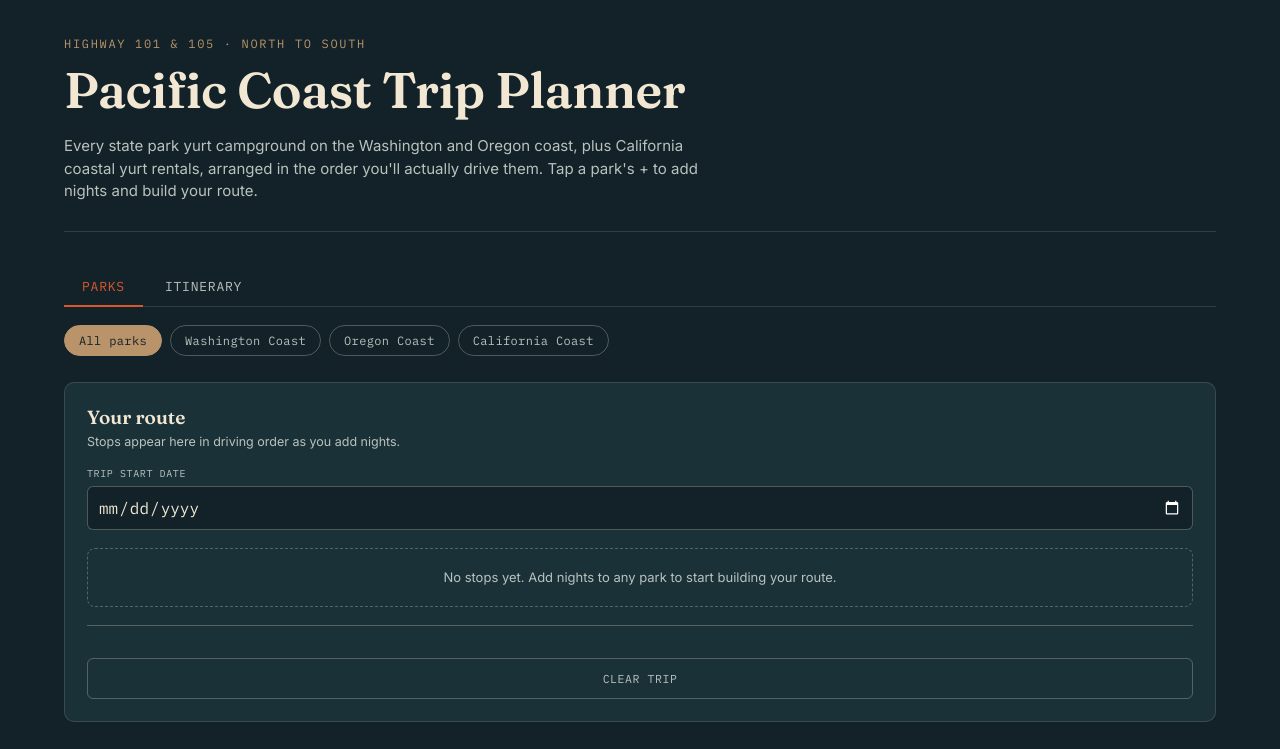
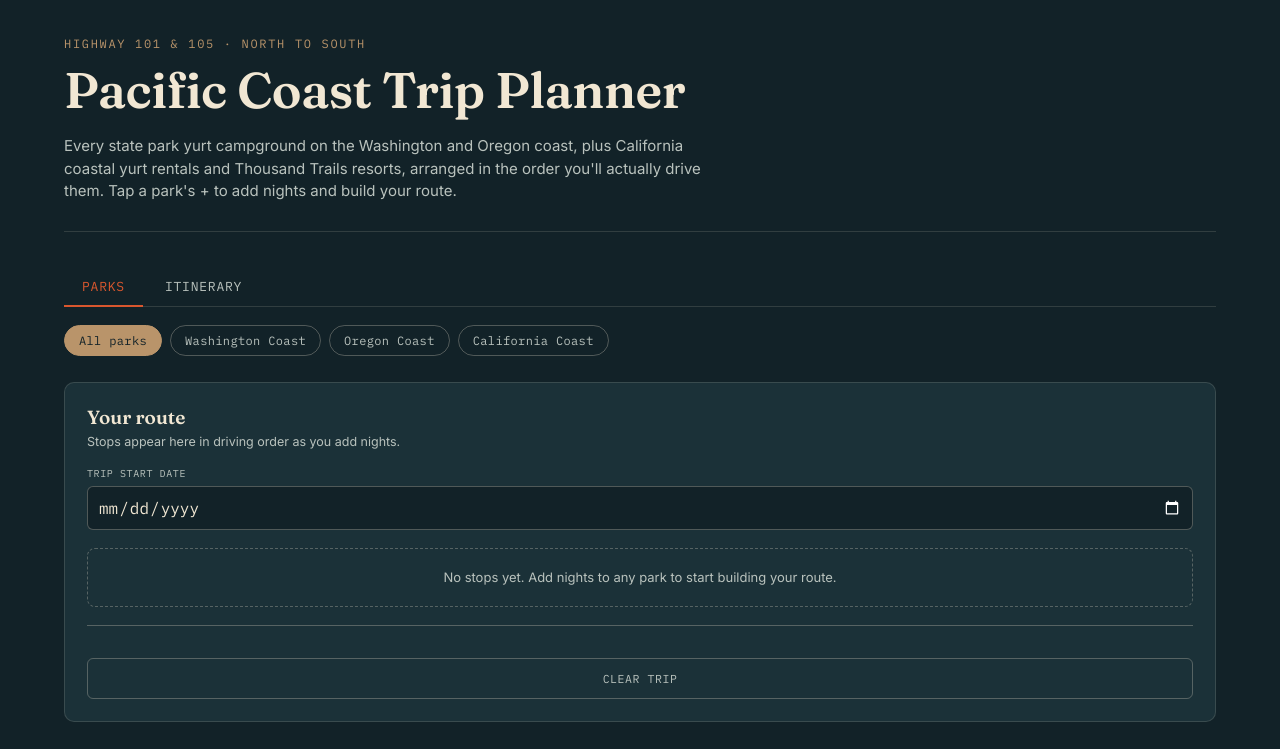
Before and after one commit to chetmcknight/Coast-Planner, a website: page Coast-Planner.html in a window 1280 px wide. Shown: the top 749 px of the page. Drawn offline with Linux system fonts and the light colour scheme.

Commit message:
Add 11 Thousand Trails campgrounds along the Pacific Coast

```diff
--- a/Coast-Planner.html
+++ b/Coast-Planner.html
@@ -779,7 +779,7 @@
   <header class="hero">
     <div class="eyebrow">Highway 101 &amp; 105 &middot; North to South</div>
     <h1>Pacific Coast Trip Planner</h1>
-    <div class="sub">Every state park yurt campground on the Washington and Oregon coast, plus California coastal yurt rentals, arranged in the order you'll actually drive them. Tap a park's + to add nights and build your route.</div>
+    <div class="sub">Every state park yurt campground on the Washington and Oregon coast, plus California coastal yurt rentals and Thousand Trails resorts, arranged in the order you'll actually drive them. Tap a park's + to add nights and build your route.</div>
   </header>
 
   <div class="tabs">
@@ -844,6 +844,19 @@ const PARKS = [
   {id:'marina-dunes', name:'Marina Dunes RV Park', town:'Marina, CA', region:'California', yurts:'Yurts, cottages, RV sites', blurb:'Yurts and cottages set among the sand dunes just off Highway 1, a short walk from the beach and minutes from Monterey and Cannery Row.', tags:['Private','Near Monterey','Dunes'], url:'https://www.marinadunesrv.com/'},
   {id:'treebones', name:'Treebones Resort', town:'Big Sur, CA', region:'California', yurts:'16 cliffside yurts', blurb:'The original Big Sur yurt resort — 16 yurts on private redwood decks perched above the Pacific on Highway 1. Adults-only, off-grid, unforgettable.', tags:['Private','Big Sur','Ocean views'], url:'https://www.treebonesresort.com/'},
   {id:'el-capitan-canyon', name:'El Capitan Canyon', town:'Santa Barbara, CA', region:'California', yurts:'Yurts, cabins, safari tents', blurb:'A luxury camping resort 30 minutes north of Santa Barbara on the Gaviota Coast, with yurts nestled in a canyon a short walk from the beach.', tags:['Private','Santa Barbara','Glamping'], url:'https://elcapitancanyon.com/'},
+
+  /* --- Thousand Trails --- */
+  {id:'tt-oceana', name:'Thousand Trails Oceana', town:'Ocean City, WA', region:'Washington', yurts:'RV & tent sites', blurb:'An oceanfront RV resort on the Washington coast near Ocean Shores, with miles of sandy beach, razor clamming, and world-class sunsets.', tags:['Thousand Trails','Beach access','Clamming'], url:'https://www2.thousandtrails.com/washington/oceana-rv-camping-resort'},
+  {id:'tt-long-beach', name:'Thousand Trails Long Beach', town:'Seaview, WA', region:'Washington', yurts:'RV & tent sites', blurb:'A year-round RV campground 1,200 feet from the Pacific on the Long Beach Peninsula, with full hookups and dog-friendly beach access.', tags:['Thousand Trails','Dog-friendly','Full hookups'], url:'https://www2.thousandtrails.com/washington/long-beach-rv-camping-resort'},
+  {id:'tt-seaside', name:'Thousand Trails Seaside', town:'Seaside, OR', region:'Oregon', yurts:'RV & tent sites', blurb:'An Oregon coast RV campground near historic Seaside, with indoor pool, tennis, and easy access to hiking, whale watching, and Lewis & Clark sites.', tags:['Thousand Trails','Indoor pool','Historic area'], url:'https://thousandtrails.com/oregon/seaside-rv-resort'},
+  {id:'tt-pacific-city', name:'Thousand Trails Pacific City', town:'Cloverdale, OR', region:'Oregon', yurts:'RV & tent sites', blurb:'An oceanfront RV campground on the central Oregon coast near Pacific City, with nature trails, fishing, clamming, and whale watching.', tags:['Thousand Trails','Ocean views','Hiking'], url:'https://thousandtrails.com/oregon/pacific-city-rv-camping-resort'},
+  {id:'tt-whalers-rest', name:'Thousand Trails Whalers Rest', town:'South Beach, OR', region:'Oregon', yurts:'RV & tent sites', blurb:'A beachfront RV resort just 150 yards from the Pacific near Newport, with indoor pool, mini golf, and close to the Oregon Coast Aquarium.', tags:['Thousand Trails','Indoor pool','Near aquarium'], url:'https://thousandtrails.com/oregon/whalers-rest-rv-camping-resort'},
+  {id:'tt-south-jetty', name:'Thousand Trails South Jetty', town:'Florence, OR', region:'Oregon', yurts:'RV & tent sites', blurb:'An Oregon coast RV campground on the edge of Honeyman State Park, two miles from the ocean, with pools, tennis, and dune buggy access.', tags:['Thousand Trails','Near dunes','Pools'], url:'https://thousandtrails.com/oregon/south-jetty-rv-camping-resort'},
+  {id:'tt-san-francisco', name:'Thousand Trails San Francisco', town:'Pacifica, CA', region:'California', yurts:'RV & tent sites', blurb:'A coastal RV resort just south of San Francisco in Pacifica, with ocean views and easy access to the city and Half Moon Bay.', tags:['Thousand Trails','Near SF','Ocean views'], url:'https://thousandtrails.com/california/san-francisco-rv-resort'},
+  {id:'tt-santa-cruz-ranch', name:'Thousand Trails Santa Cruz Ranch', town:'Scotts Valley, CA', region:'California', yurts:'RV & tent sites', blurb:'A Santa Cruz area RV campground six miles north of downtown, close to the Boardwalk, redwoods, and beaches.', tags:['Thousand Trails','Near Santa Cruz','Wooded'], url:'https://thousandtrails.com/california/santa-cruz-ranch-camping-resort'},
+  {id:'tt-rancho-oso', name:'Thousand Trails Rancho Oso', town:'Santa Barbara, CA', region:'California', yurts:'Cabins, RV & tent sites', blurb:'A scenic RV campground in the Santa Barbara foothills with horse trails, a swimming pool, and close to coastal beaches and wine country.', tags:['Thousand Trails','Horse trails','Pool'], url:'https://thousandtrails.com/california/rancho-oso-rv-camping-resort'},
+  {id:'tt-pacific-dunes', name:'Thousand Trails Pacific Dunes Ranch', town:'Oceano, CA', region:'California', yurts:'RV & tent sites', blurb:'A Central Coast RV resort near Pismo Beach with direct access to the Oceano Dunes, hiking trails, and a swimming pool.', tags:['Thousand Trails','Near dunes','Pismo Beach'], url:'https://thousandtrails.com/california/pacific-dunes-ranch-rv-camping-resort'},
+  {id:'tt-oceanside', name:'Thousand Trails Oceanside', town:'Oceanside, CA', region:'California', yurts:'RV & tent sites', blurb:'A Southern California beachside RV resort just north of San Diego, with a pool, dog park, and easy train access to the city.', tags:['Thousand Trails','Near San Diego','Pool'], url:'https://thousandtrails.com/california/oceanside-rv-resort'},
 ];
 
 function availUrl(p){
```
